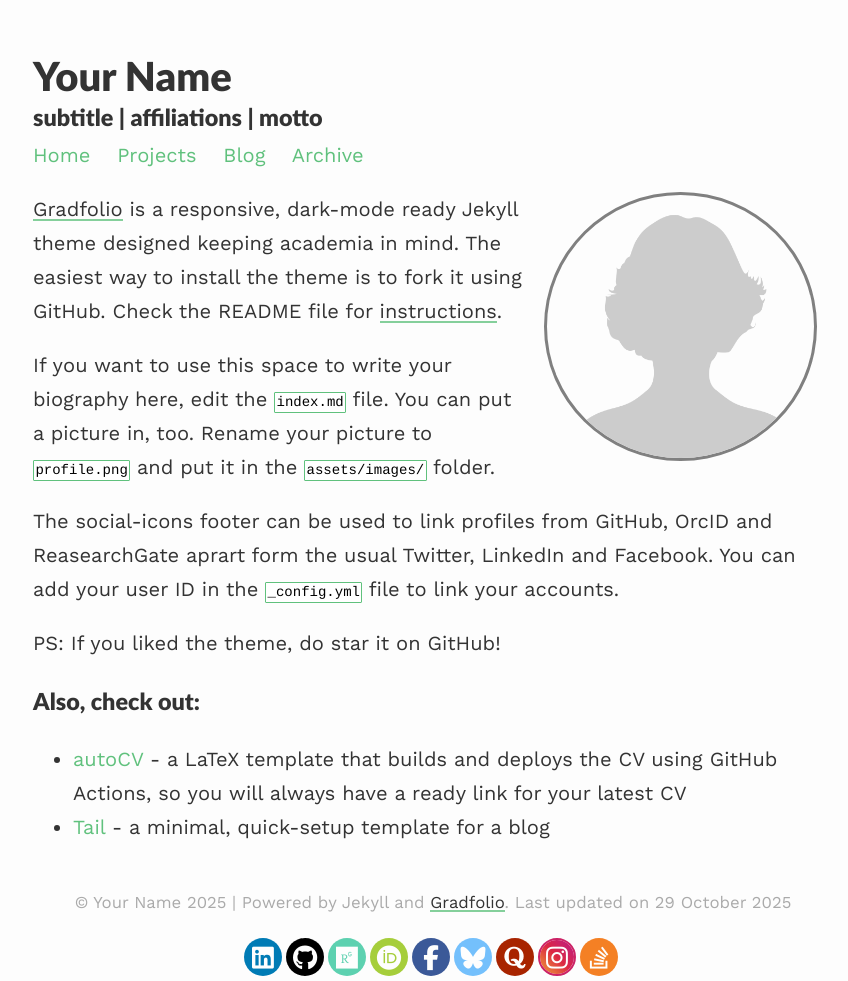
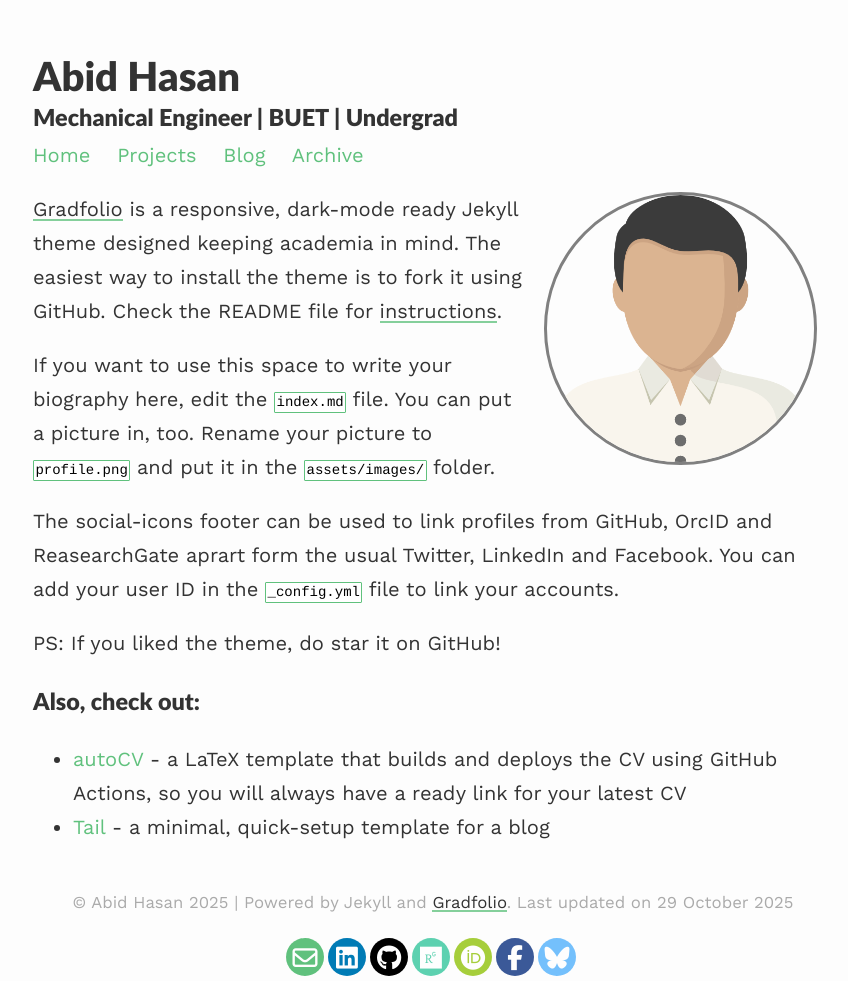
Before and after one commit to Abid157/www, a Jekyll site: the page built from index.md, in a window 1280 px wide. Shown: the whole page, without its empty margins (207-1055 px from the left). Built offline with Jekyll 4.4.1, drawn with Linux system fonts in a browser that asks for light colours.

Commit message:
First edit

```diff
--- a/_config.yml
+++ b/_config.yml
@@ -1,11 +1,11 @@
 ### your site title here
 
-title: Your Name
-description: subtitle | affiliations | motto
+title: Abid Hasan
+description: Mechanical Engineer | BUET | Undergrad
 
-baseurl: /gradfolio #name of GitHub repository
+baseurl: "/www" #name of GitHub repository
 url: "" #custom url to be used instead of GitHub repository
-email: #
+email: "1910157@me.buet.ac.bd" #
 
 # Pagination
 paginate: 4
@@ -13,13 +13,10 @@
 paginate_path: /blog/page:num/
 
 # Social media links in footer
-linkedin: "#"
-stackoverflow: "#"
-github: "#"
+linkedin: "abidHasanME19"
+github: "Abid157"
 researchgate: "#"
 orcid: "#"
-quora: "#"
-instagram: "#"
 facebook: "#"
 bluesky: "#"
 
--- a/_includes/favicon.html
+++ b/_includes/favicon.html
@@ -1,6 +1,6 @@
 <!-- insert favicons, used https://realfavicongenerator.net/ -->
-<link rel="icon" type="image/png" href="/assets/favicon/favicon-96x96.png" sizes="96x96" />
-<link rel="icon" type="image/svg+xml" href="/assets/favicon/favicon.svg" />
-<link rel="shortcut icon" href="/assets/favicon/favicon.ico" />
-<link rel="apple-touch-icon" sizes="180x180" href="/assets/favicon/apple-touch-icon.png" />
-<link rel="manifest" href="/assets/favicon/site.webmanifest" />
+<link rel="icon" type="image/png" href="/www/assets/favicon/favicon-96x96.png" sizes="96x96" />
+<link rel="icon" type="image/svg+xml" href="/www/assets/favicon/favicon.svg" />
+<link rel="shortcut icon" href="/www/assets/favicon/favicon.ico" />
+<link rel="apple-touch-icon" sizes="180x180" href="/www/assets/favicon/apple-touch-icon.png" />
+<link rel="manifest" href="/www/assets/favicon/site.webmanifest" />
```
Also changed, not shown: Gemfile.lock, assets/images/profile.png.
